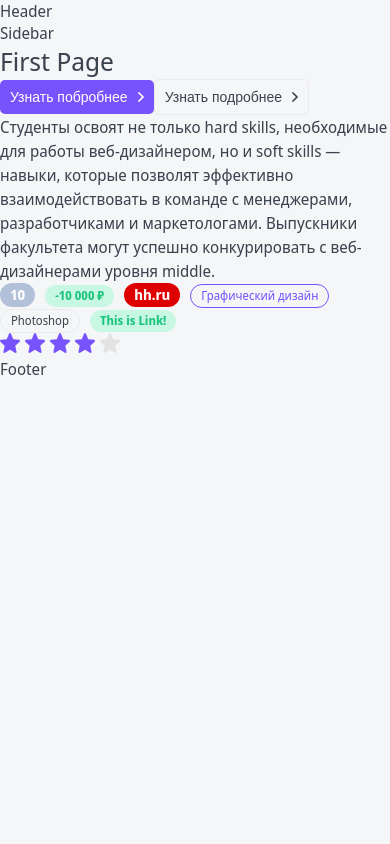
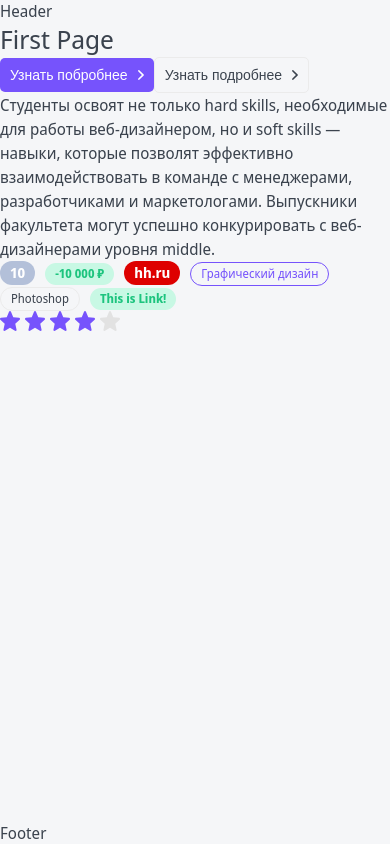
Before and after one commit to ihnatenkoo/Ratings-App, a Next.js app: page / in a window 390 px wide. Built offline with nearby package versions, Linux system fonts and the light colour scheme.

Commit message:
Create Grid Template

```diff
--- a/layout/Layout.module.css
+++ b/layout/Layout.module.css
@@ -0,0 +1,46 @@
+.wrapper {
+  min-height: 100vh;
+  display: grid;
+  grid-template-columns: auto 230px minmax(320px, 1200px) auto;
+  grid-template-rows: auto 1fr auto;
+  grid-template-areas:
+    ". header header ."
+    ". sidebar body ."
+    "footer footer footer footer"
+    ;
+}
+
+.header {
+  display: none;
+  grid-area: header;
+}
+
+.sidebar {
+  grid-area: sidebar;
+}
+
+.body {
+  grid-area: body;
+}
+
+.footer {
+  grid-area: footer;
+}
+
+@media (max-width: 765px) {
+  .wrapper {
+    grid-template-columns: minmax(320px, 1fr) ;
+    grid-template-areas:
+      "header "
+      "body"
+      "footer";
+  }
+
+  .header {
+    display: block;
+  }
+
+  .sidebar {
+    display: none;
+  }
+}
--- a/layout/Layout.tsx
+++ b/layout/Layout.tsx
@@ -3,19 +3,19 @@ import { Header } from './Header/Header';
 import { Sidebar } from './Sidebar/Sidebar';
 import { Footer } from './Footer/Footer';
 import { LayoutProps } from './LayoutProps';
-import cn from 'classnames';
 import styles from './Layout.module.css';
 
 const Layout = ({ children }: LayoutProps): JSX.Element => {
   return (
-    <>
-      <Header />
-      <div>
-        <Sidebar />
-        {children}
+
+    <div className={styles.wrapper}>
+      <Header className={styles.header} />
+      <Sidebar className={styles.sidebar} />
+      <div className={styles.body}>
+       {children}
       </div>
-      <Footer />
-    </>
+      <Footer className={styles.footer} />
+    </div>
   );
 };
 
```
